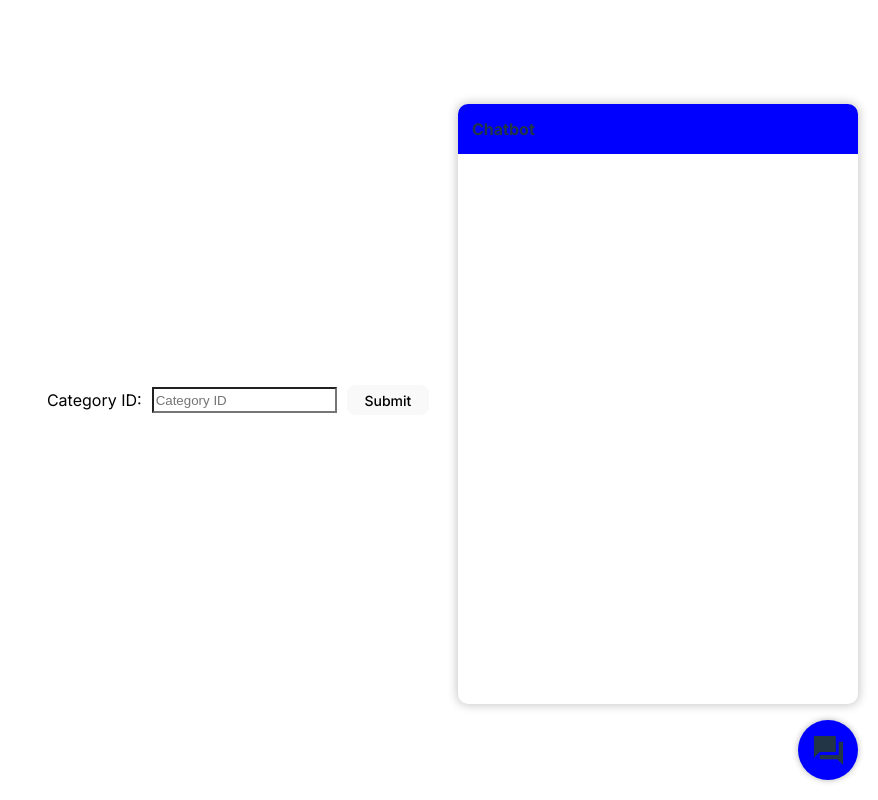
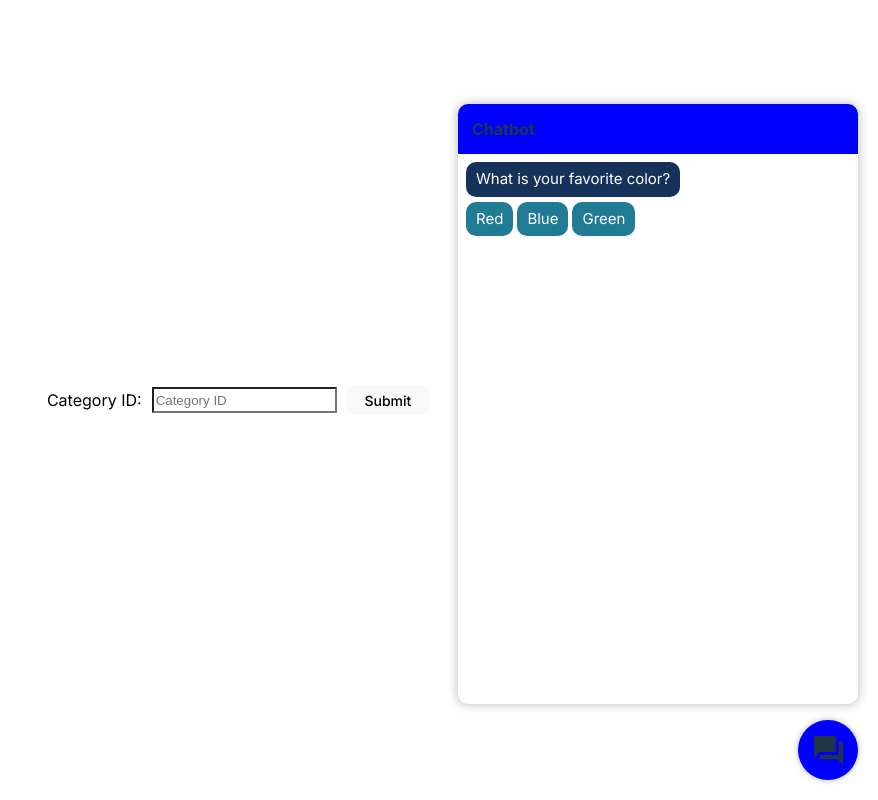
Before and after one commit to rohanrvpatil/stone_canyon, a React (Vite) app: page / in a window 1280 px wide. Both pictures are taken after a click on the element 1230 px from the left and 750 px from the top of the page. Shown: the whole page, without its empty margins (402-1280 px from the left). Built offline with nearby package versions, Linux system fonts and the light colour scheme.

Commit message:
Question and Options UI ready

```diff
--- a/src/components/Chatbot.tsx
+++ b/src/components/Chatbot.tsx
@@ -3,6 +3,9 @@ import { useState } from "react";
 // styles
 import styles from "../styles/Chatbot.module.css";
 import ForumSharpIcon from "@mui/icons-material/ForumSharp";
+
+// components
+import questions from "./questions";
 
 const Chatbot = () => {
   const [chatbotOpen, setChatbotOpen] = useState(false);
@@ -21,6 +24,14 @@ const Chatbot = () => {
           <div className={styles.chatbotHeader}>
             <p style={{ marginLeft: "14px", fontWeight: "bold" }}>Chatbot</p>
           </div>
+          <div className={styles.chatbotBody}>
+            <p className={styles.question}>{questions[0].question}</p>
+            <div className={styles.optionsContainer}>
+              <p className={styles.option}>{questions[0].options[0]}</p>
+              <p className={styles.option}>{questions[0].options[1]}</p>
+              <p className={styles.option}>{questions[0].options[2]}</p>
+            </div>
+          </div>
         </div>
       )}
     </>
--- /dev/null
+++ b/src/components/questions.ts
@@ -0,0 +1,16 @@
+const questions = [
+  {
+    question: "What is your favorite color?",
+    options: ["Red", "Blue", "Green", "Yellow"],
+  },
+  {
+    question: "What type of pet do you have?",
+    options: ["Dog", "Cat", "Fish", "None"],
+  },
+  {
+    question: "What is your preferred programming language?",
+    options: ["JavaScript", "Python", "Java", "C#"],
+  },
+];
+
+export default questions;
--- a/src/styles/Chatbot.module.css
+++ b/src/styles/Chatbot.module.css
@@ -27,6 +27,7 @@
 /* when chabot window is closed */
 .chatbotWindow {
   display: flex;
+  flex-direction: column;
   background-color: rgb(255, 255, 255);
   height: 75vh;
   width: 50vh;
@@ -48,3 +49,42 @@
   justify-content: flex-start;
   align-items: center;
 }
+
+.chatbotBody {
+  display: flex;
+  flex-direction: column;
+  position: relative;
+}
+
+.question {
+  display: flex;
+  width: fit-content;
+  position: relative;
+  color: white;
+  margin-top: 8px;
+  margin-left: 8px;
+  background-color: #16325b;
+  border-radius: 10px;
+  padding: 6px 10px;
+  max-width: 70%;
+  font-size: 15px;
+}
+
+.optionsContainer {
+  display: flex;
+  flex-direction: row;
+  position: relative;
+  margin-left: 8px;
+  gap: 4px;
+}
+
+.option {
+  width: fit-content;
+  color: #ffffff;
+  background-color: #227b94;
+  border-radius: 10px;
+  padding: 6px 10px;
+  position: relative;
+  margin-top: -10px;
+  font-size: 15px;
+}
```
